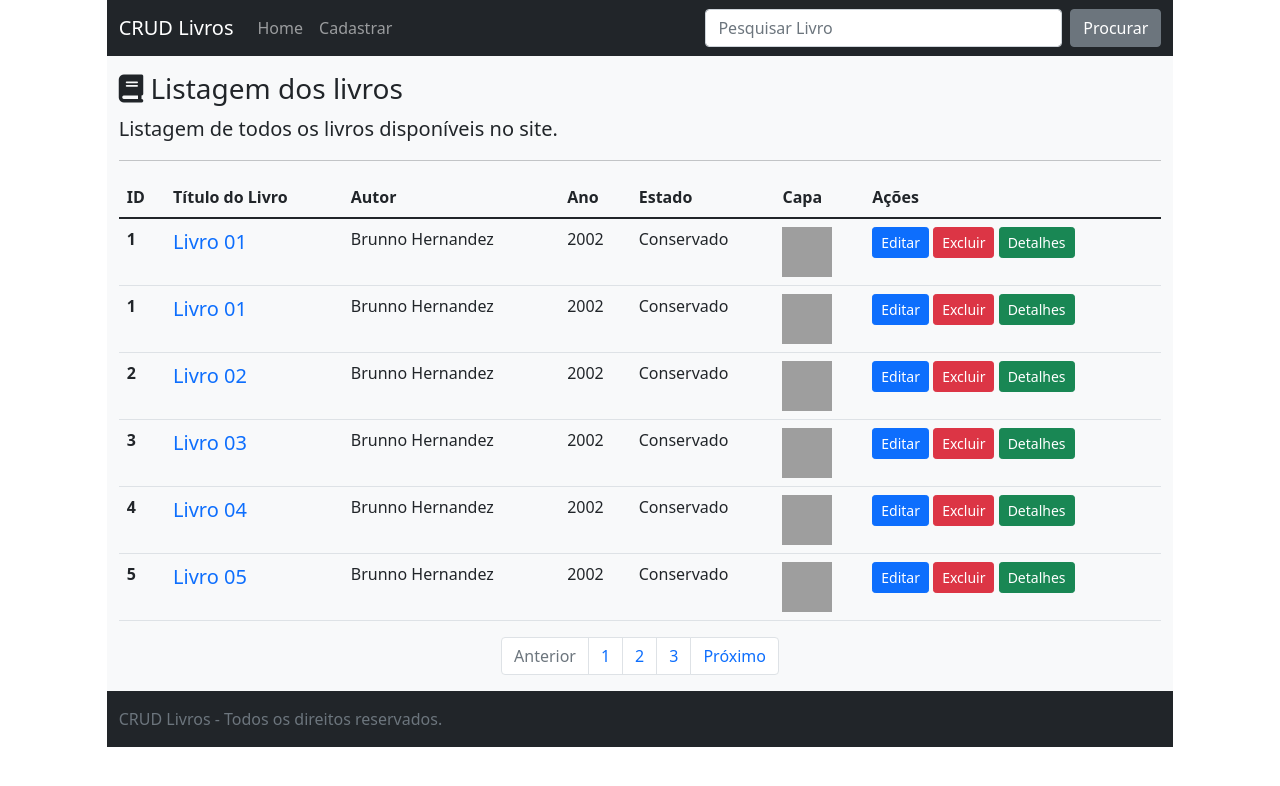
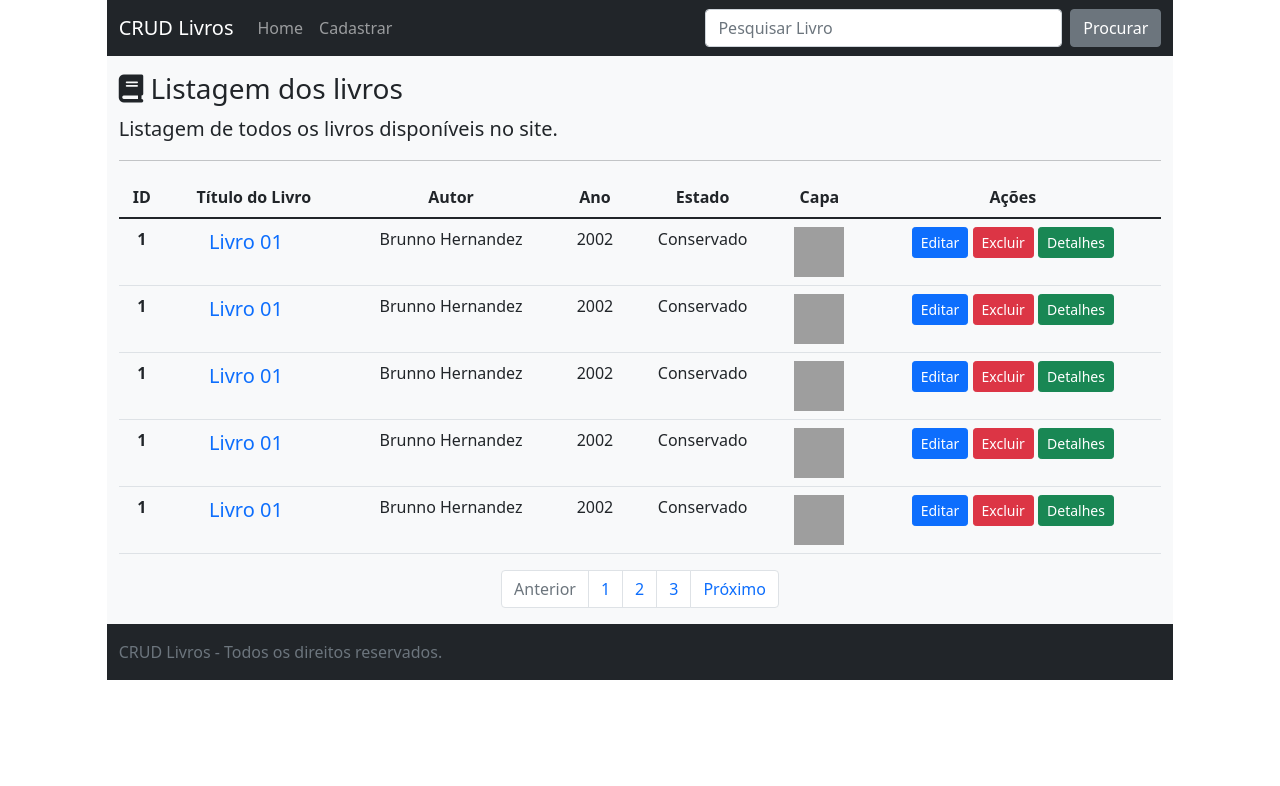
Before and after one commit to brunnobno/crud-livro-aulas, a PHP site: page /crud-livros/index.php in a window 1280 px wide. Shown: the top 786 px of the page. Run offline with PHP 8.4, Linux system fonts and the light colour scheme; some libraries are stand-ins or nearby versions; grey boxes are pictures that could not be loaded.

```diff
--- a/crud-livros/arquivo-livro.php
+++ b/arquivo-livro.php
@@ -6,14 +6,14 @@ include('header.php');
     <div class="row justify-content-center">
         <div class="col-12 col-md-10 bg-light">
                 <br>
-                <h3 class="mt-5"><i class="fas fa-star-of-life"></i> Informações sobre o Livro</h3>
+                <h3 class="mt-5"><i class="fas fa-search-plus"></i> Informações sobre o Livro</h3>
                 <p class="lead"> Veja informações sobre o livro escolhido.</p>
                 <hr>
 
             <div class="row">
                 <div class="col-12 col-md-6">
                     <div class="col-12 col-md-10">
-                        <h5 class="text-primary">Título do livro</h5>
+                        <h2 class="text-primary">Título do livro</h5>
                     </div>
                     <div class="col-12 col-md-10">
                         <p> <strong>Descrição:</strong> <span class="">Lorem ipsum++ dolor sit amet consectetur adipisicing elit. Eaque sint, nostrum harum debitis incidunt optio culpa odit, praesentium quia ipsa a temporibus. Quis in repellendus, eaque aspernatur ipsa debitis sit? Lorem ipsum dolor sit amet consectetur adipisicing elit. Eaque sint, nostrum harum debitis incidunt optio culpa odit, praesentium quia ipsa a temporibus. Quis in repellendus, eaque aspernatur ipsa debitis sit?</span></p>
@@ -33,7 +33,7 @@ include('header.php');
 
                 </div>
                 <div class="col-12 col-md-4">
-                    <p><img src="https://www.sguerra.com.br/wp-content/uploads/2018/04/livro-antonio-chicola.png" width="200px" height="300px"></p>
+                    <p><img class="img-thumbnail" src="https://www.sguerra.com.br/wp-content/uploads/2018/04/livro-antonio-chicola.png" width="200px" height="300px"></p>
                 </div>
 
                 <div class="row">
--- a/crud-livros/index.php
+++ /dev/null
@@ -1,108 +0,0 @@
-<?php
-include('header.php');
-?>
-
-<div class="container-fluid">
-    <div class="row justify-content-center">
-        <div class="col-12 col-md-10 bg-light">
-                <br>
-                    <h3 class="mt-5"><i class="fas fa-book"></i> Listagem dos livros</h3>
-                    <p class="lead"> Listagem de todos os livros disponíveis no site.</p>
-                <hr>
-                <table class="table table-hover">
-                <thead>
-                    <tr>
-                    <th scope="col">ID</th>
-                    <th scope="col">Título do Livro</th>
-                    <th scope="col">Autor</th>
-                    <th scope="col">Ano</th>
-                    <th scope="col">Estado</th>
-                    <th scope="col">Capa</th>
-                    <th scope="col">Ações</th>
-                    </tr>
-                </thead>
-                <tbody>
-                    <tr>
-                    <th scope="row d-flex align-items-center">1</th>
-                    <td><a class="navbar-brand" href="arquivo-livro.php">Livro 01</a></td>
-                    <td>Brunno Hernandez</td>
-                    <td>2002</td>
-                    <td>Conservado</td>
-                    <td><img src="https://www.sguerra.com.br/wp-content/uploads/2018/04/livro-antonio-chicola.png" width="50" height="50">
-                    </td>
-                    <td><a href="cadastro-livro.php"><button type="button" class="btn btn-primary btn-sm">Editar</button></a> <a href="#excluir"><button type="button" class="btn btn-danger btn-sm">Excluir</button></a> <a href="arquivo-livro.php"><button type="button" class="btn btn-success btn-sm">Detalhes</button></a></td>
-                    </tr>
-                    <tr>
-                    <th scope="row d-flex align-items-center">1</th>
-                    <td><a class="navbar-brand" href="arquivo-livro.php">Livro 01</a></td>
-                    <td>Brunno Hernandez</td>
-                    <td>2002</td>
-                    <td>Conservado</td>
-                    <td><img src="https://www.sguerra.com.br/wp-content/uploads/2018/04/livro-antonio-chicola.png" width="50" height="50">
-                    </td>
-                    <td><a href="cadastro-livro.php"><button type="button" class="btn btn-primary btn-sm">Editar</button></a> <a href="#excluir"><button type="button" class="btn btn-danger btn-sm">Excluir</button></a> <a href="arquivo-livro.php"><button type="button" class="btn btn-success btn-sm">Detalhes</button></a></td>
-                    </tr>
-                    <tr>
-                    <th scope="row d-flex align-items-center">2</th>
-                    <td><a class="navbar-brand" href="arquivo-livro.php">Livro 02</a></td>
-                    <td>Brunno Hernandez</td>
-                    <td>2002</td>
-                    <td>Conservado</td>
-                    <td><img src="https://www.sguerra.com.br/wp-content/uploads/2018/04/livro-antonio-chicola.png" width="50" height="50">
-                    </td>
-                    <td><a href="cadastro-livro.php"><button type="button" class="btn btn-primary btn-sm">Editar</button></a> <a href="#excluir"><button type="button" class="btn btn-danger btn-sm">Excluir</button></a> <a href="arquivo-livro.php"><button type="button" class="btn btn-success btn-sm">Detalhes</button></a></td>
-                    </tr>
-                    <tr>
-                    <th scope="row d-flex align-items-center">3</th>
-                    <td><a class="navbar-brand" href="arquivo-livro.php">Livro 03</a></td>
-                    <td>Brunno Hernandez</td>
-                    <td>2002</td>
-                    <td>Conservado</td>
-                    <td><img src="https://www.sguerra.com.br/wp-content/uploads/2018/04/livro-antonio-chicola.png" width="50" height="50">
-                    </td>
-                    <td><a href="cadastro-livro.php"><button type="button" class="btn btn-primary btn-sm">Editar</button></a> <a href="#excluir"><button type="button" class="btn btn-danger btn-sm">Excluir</button></a> <a href="arquivo-livro.php"><button type="button" class="btn btn-success btn-sm">Detalhes</button></a></td>
-                    </tr>
-                    <tr>
-                    <th scope="row d-flex align-items-center">4</th>
-                    <td><a class="navbar-brand" href="arquivo-livro.php">Livro 04</a></td>
-                    <td>Brunno Hernandez</td>
-                    <td>2002</td>
-                    <td>Conservado</td>
-                    <td><img src="https://www.sguerra.com.br/wp-content/uploads/2018/04/livro-antonio-chicola.png" width="50" height="50">
-                    </td>
-                    <td><a href="cadastro-livro.php"><button type="button" class="btn btn-primary btn-sm">Editar</button></a> <a href="#excluir"><button type="button" class="btn btn-danger btn-sm">Excluir</button></a> <a href="arquivo-livro.php"><button type="button" class="btn btn-success btn-sm">Detalhes</button></a></td>
-                    </tr>
-                    <tr>
-                    <th scope="row d-flex align-items-center">5</th>
-                    <td><a class="navbar-brand" href="arquivo-livro.php">Livro 05</a></td>
-                    <td>Brunno Hernandez</td>
-                    <td>2002</td>
-                    <td>Conservado</td>
-                    <td><img src="https://www.sguerra.com.br/wp-content/uploads/2018/04/livro-antonio-chicola.png" width="50" height="50">
-                    </td>
-                    <td><a href="cadastro-livro.php"><button type="button" class="btn btn-primary btn-sm">Editar</button></a> <a href="#excluir"><button type="button" class="btn btn-danger btn-sm">Excluir</button></a> <a href="arquivo-livro.php"><button type="button" class="btn btn-success btn-sm">Detalhes</button></a></td>
-                    </tr>
-
-
-                </tbody>
-                </table>
-
-                <nav aria-label="Navegação de página exemplo">
-                    <ul class="pagination justify-content-center">
-                        <li class="page-item disabled">
-                        <a class="page-link" href="#" tabindex="-1">Anterior</a>
-                        </li>
-                        <li class="page-item"><a class="page-link" href="#">1</a></li>
-                        <li class="page-item"><a class="page-link" href="#">2</a></li>
-                        <li class="page-item"><a class="page-link" href="#">3</a></li>
-                        <li class="page-item">
-                        <a class="page-link" href="#">Próximo</a>
-                        </li>
-                    </ul>
-                </nav>
-        </div>
-    </div>
-</div>
-
-<?php
-include('footer.php');
--- a/crud-livros/header.php
+++ b/header.php
@@ -11,7 +11,7 @@
 
     <title>CRUD Livros</title>
 
-    <link rel="icon" href="" />
+    <link rel="icon" href="chess-rook-solid.svg" />
 
     <!-- JS Bootstrap -->
     <script src="https://code.jquery.com/jquery-3.3.1.slim.min.js" integrity="sha384-q8i/X+965DzO0rT7abK41JStQIAqVgRVzpbzo5smXKp4YfRvH+8abtTE1Pi6jizo" crossorigin="anonymous"></script>
--- /dev/null
+++ b/index.php
@@ -0,0 +1,100 @@
+<?php
+include('header.php');
+?>
+
+<div class="container-fluid">
+    <div class="row justify-content-center">
+        <div class="col-12 col-md-10 bg-light">
+                <br>
+                <h3 class="mt-5"><i class="fas fa-book"></i> Listagem dos livros</h3>
+                <p class="lead"> Listagem de todos os livros disponíveis no site.</p>
+                <hr>
+            <div class="row justify-content-center">
+                <div class="col-12 col-md-12">
+                    <table class="table table-hover justify-content-center text-center">
+                    <thead>
+                        <tr>
+                        <th scope="col ">ID</th>
+                        <th scope="col">Título do Livro</th>
+                        <th scope="col">Autor</th>
+                        <th scope="col">Ano</th>
+                        <th scope="col">Estado</th>
+                        <th scope="col">Capa</th>
+                        <th scope="col">Ações</span></th>
+                        </tr>
+                    </thead>
+                    <tbody>
+                        <tr>
+                        <th scope="row">1</th>
+                        <td><a class="navbar-brand" href="arquivo-livro.php">Livro 01</a></td>
+                        <td>Brunno Hernandez</span></td>
+                        <td>2002</td>
+                        <td>Conservado</td>
+                        <td><img src="https://www.sguerra.com.br/wp-content/uploads/2018/04/livro-antonio-chicola.png" width="50" height="50">
+                        </td>
+                        <td><a href="cadastro-livro.php"><button type="button" class="btn btn-primary btn-sm">Editar</button></a> <a href="#excluir"><button type="button" class="btn btn-danger btn-sm">Excluir</button></a> <a href="arquivo-livro.php"><button type="button" class="btn btn-success btn-sm">Detalhes</button></a></td>
+                        </tr>
+                        <tr>
+                        <th scope="row">1</th>
+                        <td><a class="navbar-brand" href="arquivo-livro.php">Livro 01</a></td>
+                        <td>Brunno Hernandez</span></td>
+                        <td>2002</td>
+                        <td>Conservado</td>
+                        <td><img src="https://www.sguerra.com.br/wp-content/uploads/2018/04/livro-antonio-chicola.png" width="50" height="50">
+                        </td>
+                        <td><a href="cadastro-livro.php"><button type="button" class="btn btn-primary btn-sm">Editar</button></a> <a href="#excluir"><button type="button" class="btn btn-danger btn-sm">Excluir</button></a> <a href="arquivo-livro.php"><button type="button" class="btn btn-success btn-sm">Detalhes</button></a></td>
+                        </tr>
+                        <tr>
+                        <th scope="row">1</th>
+                        <td><a class="navbar-brand" href="arquivo-livro.php">Livro 01</a></td>
+                        <td>Brunno Hernandez</span></td>
+                        <td>2002</td>
+                        <td>Conservado</td>
+                        <td><img src="https://www.sguerra.com.br/wp-content/uploads/2018/04/livro-antonio-chicola.png" width="50" height="50">
+                        </td>
+                        <td><a href="cadastro-livro.php"><button type="button" class="btn btn-primary btn-sm">Editar</button></a> <a href="#excluir"><button type="button" class="btn btn-danger btn-sm">Excluir</button></a> <a href="arquivo-livro.php"><button type="button" class="btn btn-success btn-sm">Detalhes</button></a></td>
+                        </tr>
+                        <tr>
+                        <th scope="row">1</th>
+                        <td><a class="navbar-brand" href="arquivo-livro.php">Livro 01</a></td>
+                        <td>Brunno Hernandez</span></td>
+                        <td>2002</td>
+                        <td>Conservado</td>
+                        <td><img src="https://www.sguerra.com.br/wp-content/uploads/2018/04/livro-antonio-chicola.png" width="50" height="50">
+                        </td>
+                        <td><a href="cadastro-livro.php"><button type="button" class="btn btn-primary btn-sm">Editar</button></a> <a href="#excluir"><button type="button" class="btn btn-danger btn-sm">Excluir</button></a> <a href="arquivo-livro.php"><button type="button" class="btn btn-success btn-sm">Detalhes</button></a></td>
+                        </tr>
+                        <tr>
+                        <th scope="row">1</th>
+                        <td><a class="navbar-brand" href="arquivo-livro.php">Livro 01</a></td>
+                        <td>Brunno Hernandez</span></td>
+                        <td>2002</td>
+                        <td>Conservado</td>
+                        <td><img src="https://www.sguerra.com.br/wp-content/uploads/2018/04/livro-antonio-chicola.png" width="50" height="50">
+                        </td>
+                        <td><a href="cadastro-livro.php"><button type="button" class="btn btn-primary btn-sm">Editar</button></a> <a href="#excluir"><button type="button" class="btn btn-danger btn-sm">Excluir</button></a> <a href="arquivo-livro.php"><button type="button" class="btn btn-success btn-sm">Detalhes</button></a></td>
+                        </tr>
+                     </tbody>
+                    </table>
+                </div>
+            </div>
+
+                    <nav aria-label="Navegação de página exemplo">
+                        <ul class="pagination justify-content-center">
+                            <li class="page-item disabled">
+                            <a class="page-link" href="#" tabindex="-1">Anterior</a>
+                            </li>
+                            <li class="page-item"><a class="page-link" href="#">1</a></li>
+                            <li class="page-item"><a class="page-link" href="#">2</a></li>
+                            <li class="page-item"><a class="page-link" href="#">3</a></li>
+                            <li class="page-item">
+                            <a class="page-link" href="#">Próximo</a>
+                            </li>
+                        </ul>
+                    </nav>
+        </div>
+    </div>
+</div>
+
+<?php
+include('footer.php');
--- a/crud-livros/request.php
+++ b/request.php
@@ -11,7 +11,7 @@ include('header.php');
                 <hr>
             <div class="row">
                 <div class="col-12 col-md-4">
-                  <div class="alert alert-primary" role="alert">
+                  <div class="alert alert-warning" role="alert">
 
                         <!--- Verificação de método --->
                         <?php
```
Also changed, not shown: cadastro-livro.php (renamed from crud-livros/cadastro-livro.php), chess-rook-solid.svg (added), crud-livros/style.css (deleted), doc-github.txt (renamed from crud-livros/doc-github.txt), footer.php (renamed from crud-livros/footer.php), style.css (deleted).
